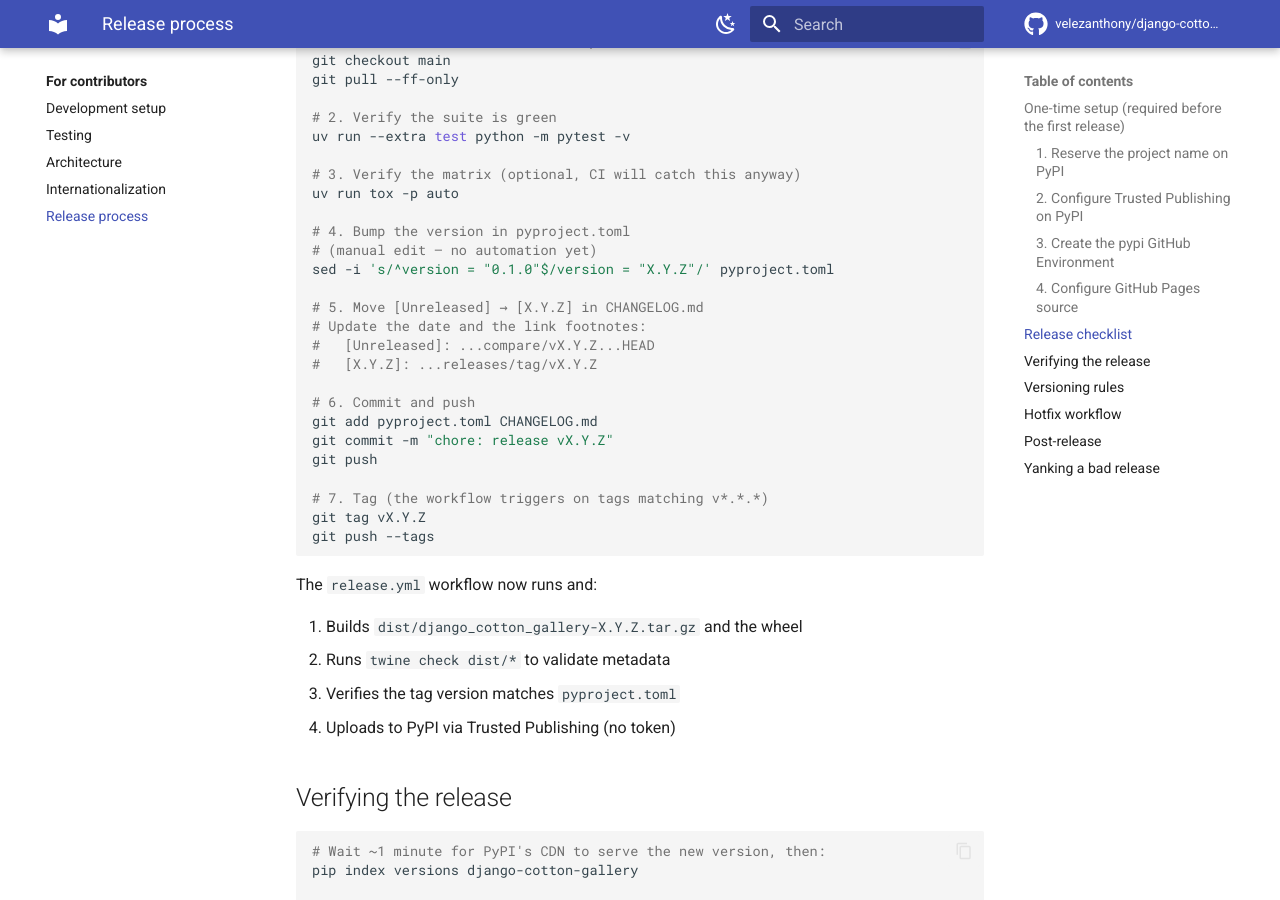
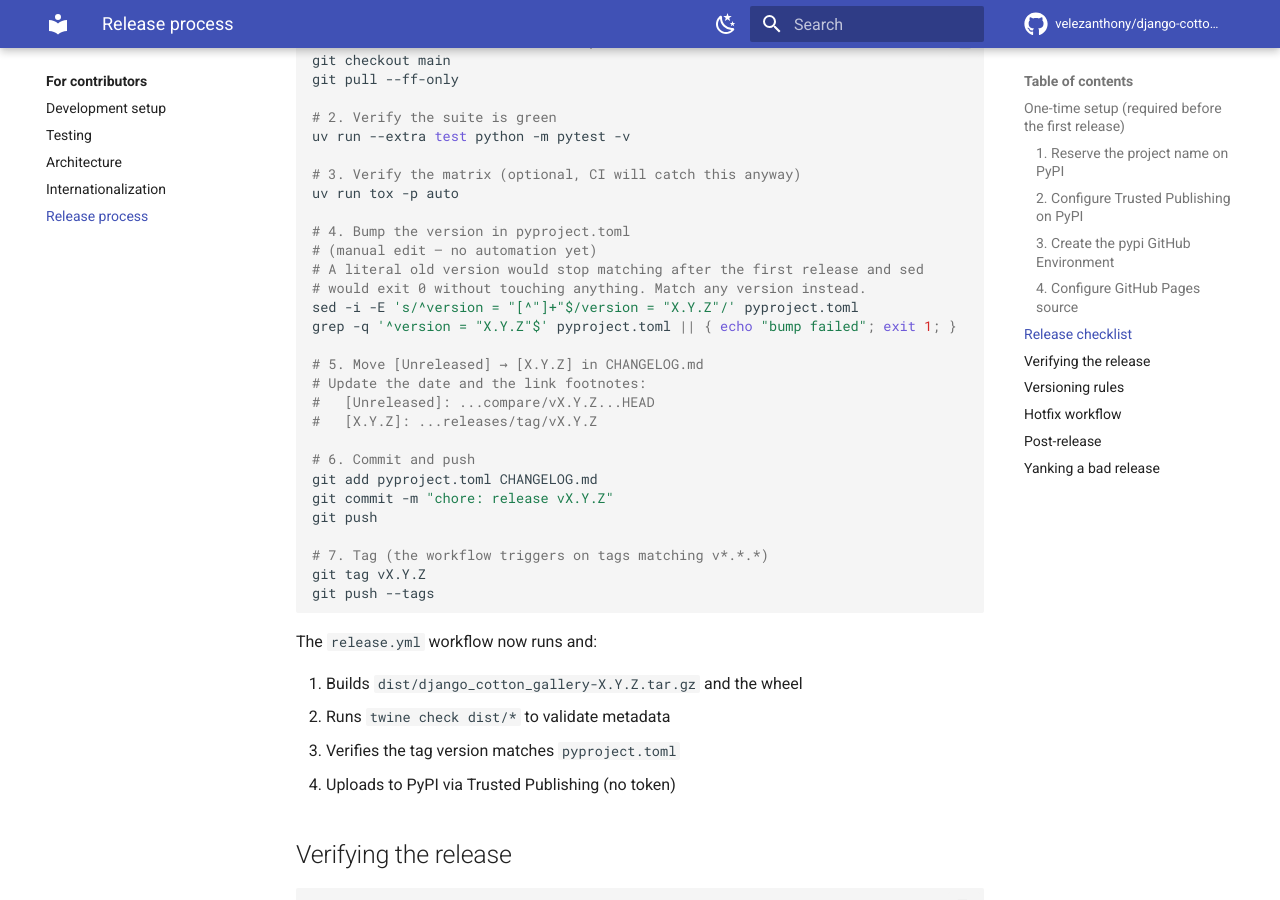
Before and after one commit to velezanthony/django-cotton-gallery, an MkDocs documentation site: the page built from docs/contributors/release.md, in a window 1280 px wide and 900 px high, scrolled down 1225 px. Built offline with MkDocs 1.6.1 and Material for MkDocs 9.7.7, drawn with Linux system fonts in a browser that asks for light colours; comment, search, counter and statistics services are not loaded.

Commit message:
fix(version): derive the version from the installed distribution
The sidebar showed v0.1.0 while the package was 0.2.0: a literal in
base.html, another in `__init__`, both drifted from pyproject.toml — and
the smoke test asserted the drifted value, so the suite guaranteed the
wrong version.

pyproject.toml is now the only place a version is written, and the tests
compare the two ends rather than pinning a literal. Also fixes the
release doc, whose `sed` matched the old literal and exited 0 without
editing anything.

```diff
--- a/docs/contributors/release.md
+++ b/docs/contributors/release.md
@@ -47,7 +47,10 @@
 
 # 4. Bump the version in pyproject.toml
 # (manual edit — no automation yet)
-sed -i 's/^version = "0.1.0"$/version = "X.Y.Z"/' pyproject.toml
+# A literal old version would stop matching after the first release and sed
+# would exit 0 without touching anything. Match any version instead.
+sed -i -E 's/^version = "[^"]+"$/version = "X.Y.Z"/' pyproject.toml
+grep -q '^version = "X.Y.Z"$' pyproject.toml || { echo "bump failed"; exit 1; }
 
 # 5. Move [Unreleased] → [X.Y.Z] in CHANGELOG.md
 # Update the date and the link footnotes:
--- a/src/django_cotton_gallery/templates/django_cotton_gallery/base.html
+++ b/src/django_cotton_gallery/templates/django_cotton_gallery/base.html
@@ -321,7 +321,7 @@
         </span>
       </div>
       <p class="cg-sidebar__footer-version">
-        <span class="cg-sidebar__footer-version-tag">v0.1.0</span>
+        <span class="cg-sidebar__footer-version-tag">v{{ gallery_version }}</span>
         Django Cotton Gallery
       </p>
     </div>
```
Also changed, not shown: CHANGELOG.md (+8 -0 lines), docs/contributors/development.md (+2 -2 lines), src/django_cotton_gallery/__init__.py (+7 -1 lines), 4 other files.
